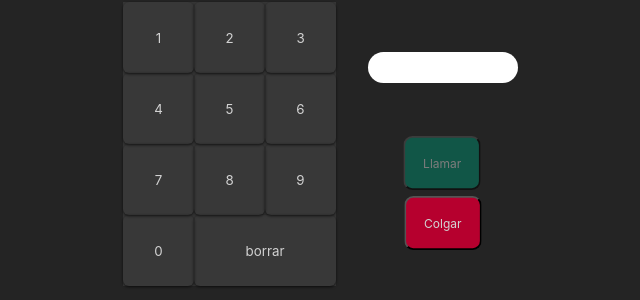
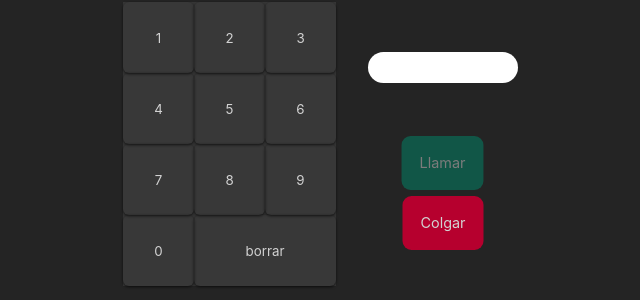
Before and after one commit to Fedemontagudo/tehephone-simulator, a React (Create React App) app: page / in a window 1280 px wide. Shown: the part 281-581 px from the top of the page, without its empty margins (304-944 px from the left). Built offline with nearby package versions, Linux system fonts and the light colour scheme.

Commit message:
cambiada clase button por a, cambiado form por span

```diff
--- a/src/App.js
+++ b/src/App.js
@@ -17,12 +17,12 @@ function App() {
             </ol>
           </div>
           <div className="acciones">
-            <form className="numero"></form>
+            <span className="numero"></span>
             {/* El botón de llamar debe tener la clase "activo" cuando */}
             {/* el número de teléfono tiene 9 cifras */}
-            <button /* href="#" */ className="llamar">Llamar</button>
+            <a href="botón para llamar" className="llamar">Llamar</a>
             {/* Sólo se tiene que ver un botón u otro */}
-            <button /* href="#" */ className="colgar activo">Colgar</button>
+            <a href="botón para colgar" className="colgar activo">Colgar</a>
           </div>
         </main>
       </div>
--- a/src/index.css
+++ b/src/index.css
@@ -73,7 +73,7 @@ li {
     flex-direction: column;
     align-items: center;
 }
-.acciones button {
+.acciones a {
     border-radius: 10px;
     padding: 20px;
     text-decoration: none;
@@ -87,7 +87,7 @@ li {
     cursor: pointer;
     opacity: 1;
 }
-.acciones button.activo:hover {
+.acciones a.activo:hover {
     transform: scale(1);
 }
 .acciones .llamar {
```
